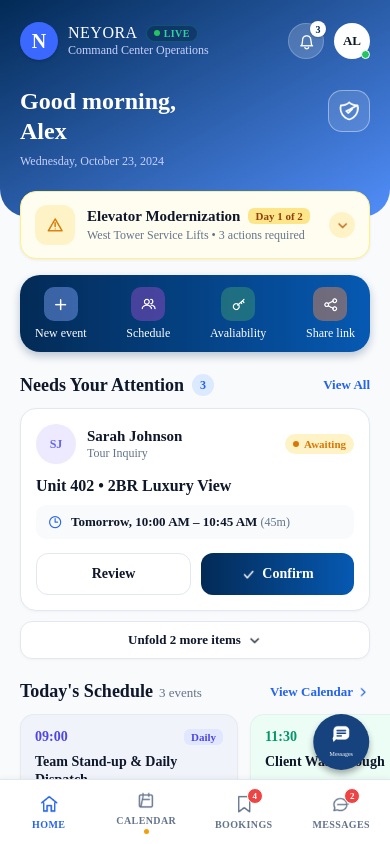
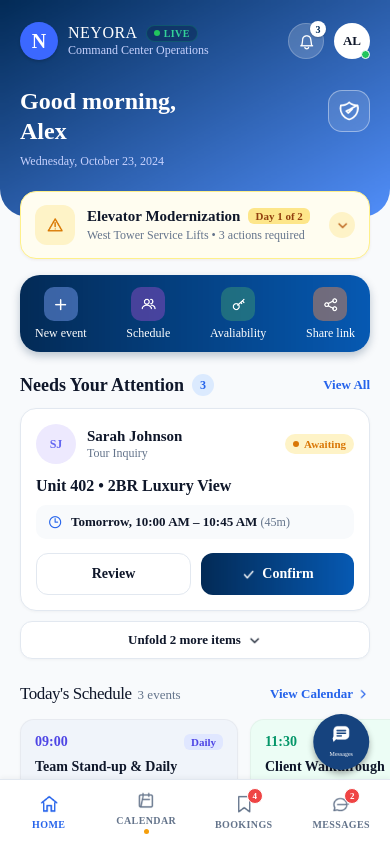
Before and after one commit to devwebknots/Neyora--Mobile, a React Native app: screen /Home in a window 390 px wide. Built offline with nearby package versions, Linux system fonts and the light colour scheme.

Commit message:
bug: sub heading bug fix

```diff
--- a/src/features/home/components/PropertyActivitySection.tsx
+++ b/src/features/home/components/PropertyActivitySection.tsx
@@ -164,10 +164,12 @@ const styles = StyleSheet.create({
     marginBottom: moderateScale(12),
   },
   sectionTitle: {
-    fontFamily: typography.fontFamily.body.bold,
-    fontSize: scaleFont(18),
+    fontFamily: typography.fontFamily.heading.medium,
+    fontSize: scaleFont(17),
+    lineHeight: scaleFont(25.5),
+    letterSpacing: -0.43,
     color: '#0F172A',
-    fontWeight: typography.fontWeight.bold,
+    fontWeight: '500',
   },
   viewActivityRow: {
     flexDirection: 'row',
--- a/src/features/home/components/ScheduleSection.tsx
+++ b/src/features/home/components/ScheduleSection.tsx
@@ -139,10 +139,12 @@ const styles = StyleSheet.create({
     alignItems: 'baseline',
   },
   sectionTitle: {
-    fontFamily: typography.fontFamily.body.bold,
-    fontSize: scaleFont(18),
+    fontFamily: typography.fontFamily.heading.medium,
+    fontSize: scaleFont(17),
+    lineHeight: scaleFont(25.5),
+    letterSpacing: -0.43,
     color: '#0F172A',
-    fontWeight: typography.fontWeight.bold,
+    fontWeight: '500',
     marginRight: moderateScale(6),
   },
   eventCountText: {
@@ -165,8 +167,7 @@ const styles = StyleSheet.create({
     position: 'relative',
   },
   scrollContent: {
-    paddingLeft: spacing.screenHorizontal,
-    paddingRight: moderateScale(70), // Leave room so FAB doesn't permanently obscure last item
+    paddingHorizontal: spacing.screenHorizontal,
     gap: moderateScale(12),
   },
   eventCard: {
```
